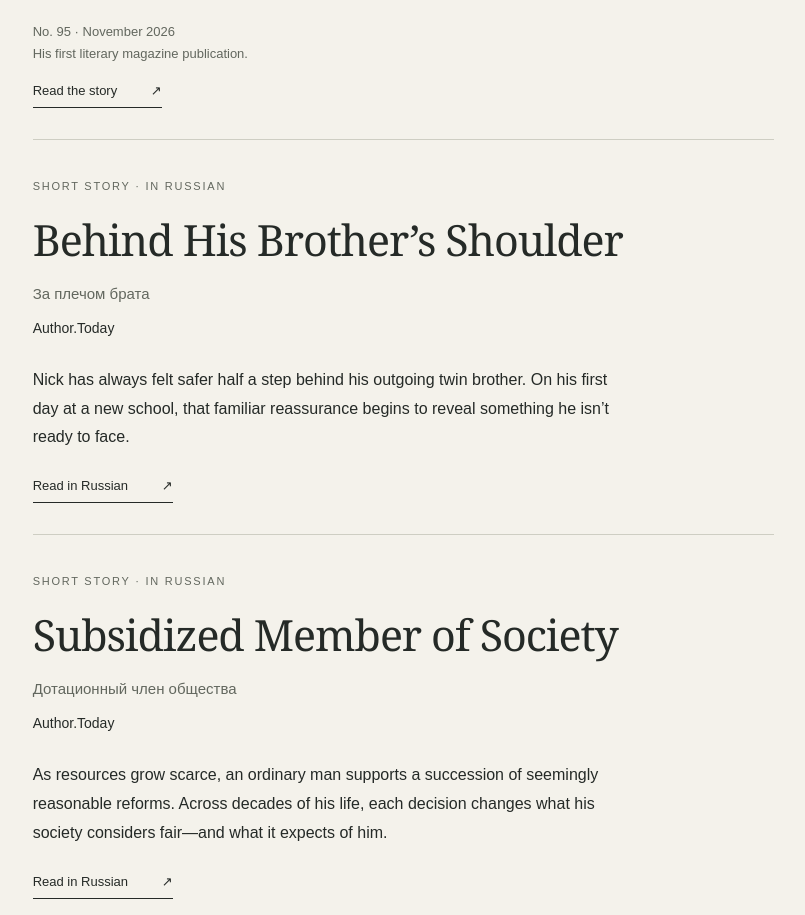
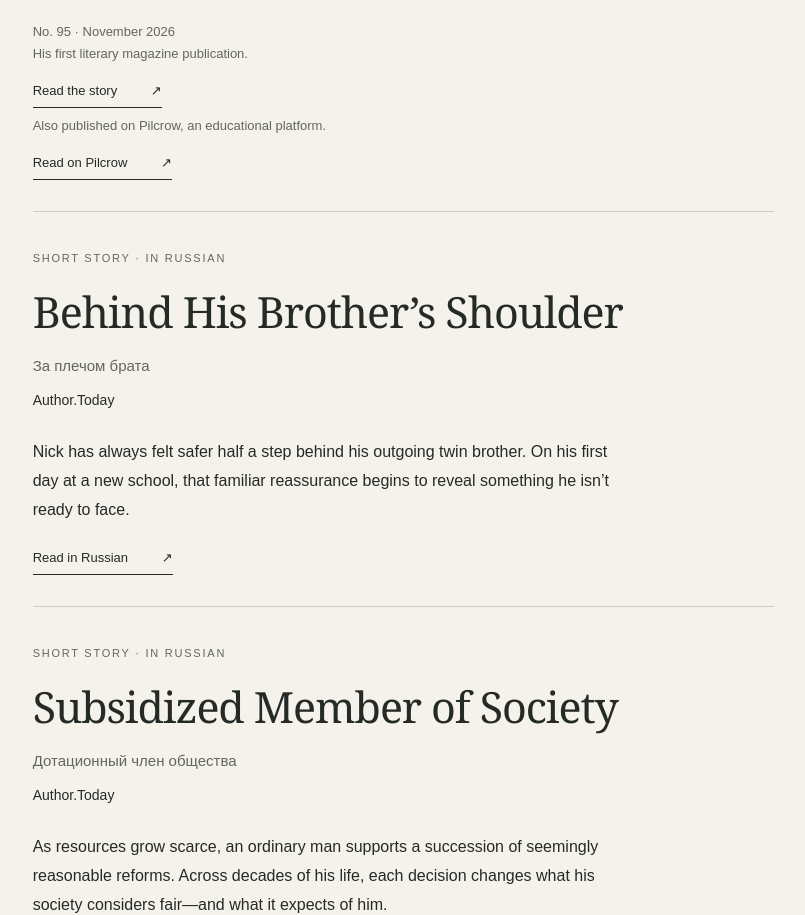
Before and after one commit to maxboganets/writing, a plain HTML site: page index.html in a window 1280 px wide. Shown: the part 1896-2811 px from the top of the page, without its empty margins (442-1247 px from the left). Drawn offline with Linux system fonts and the light colour scheme.

Commit message:
Add Pilcrow republication link for Those Who Survived

```diff
--- a/index.html
+++ b/index.html
@@ -54,6 +54,8 @@
           <p class="story-summary">A routine teleportation goes wrong, leaving Garrett stranded and hunted. When he discovers that another version of himself has carried on with his day, getting home becomes a question of who has the right to return.</p>
           <p class="pending">No. 95 · November 2026<br>His first literary magazine publication.</p>
           <p id="publication-link"><a class="text-link" href="https://adelaidemagazine.org/those-who-survived">Read the story <span aria-hidden="true">↗</span></a></p>
+          <p class="pending">Also published on Pilcrow, an educational platform.</p>
+          <p><a class="text-link" href="https://pilcrowlit.com/works/those-who-survived-68ca75e3">Read on Pilcrow <span aria-hidden="true">↗</span></a></p>
         </article>
         <article class="publication" aria-labelledby="brother-title">
           <p class="eyebrow">Short story · In Russian</p>
```
